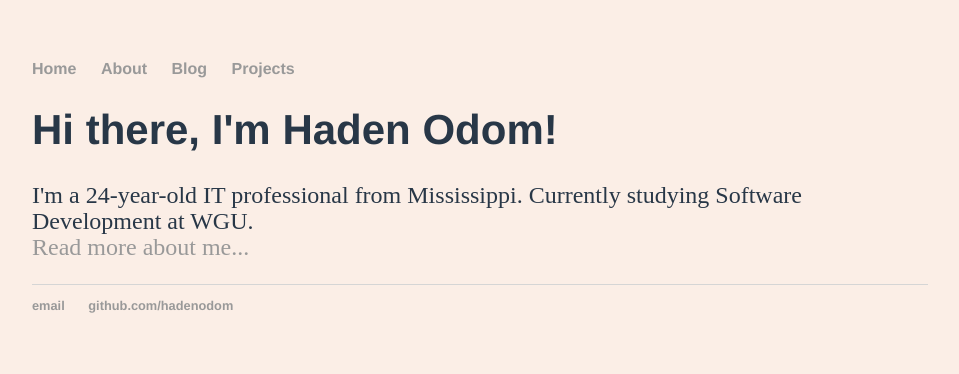
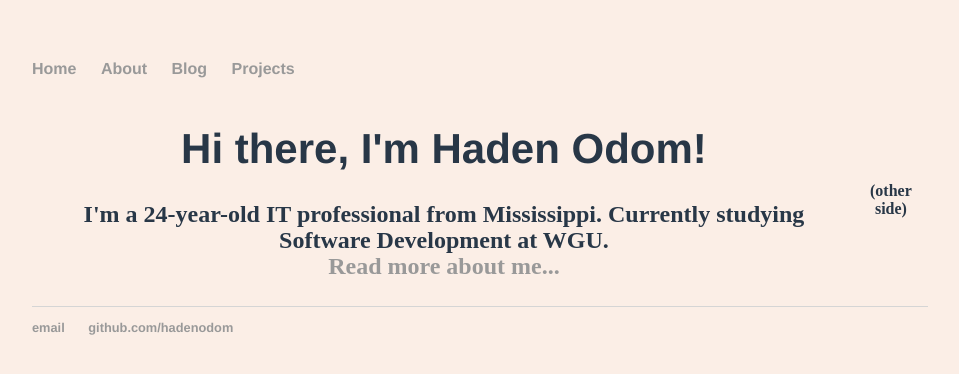
Before and after one commit to hadenodom/hadenodom.github.io, a Jekyll site: the page built from index.html, in a window 1280 px wide. Shown: the top 374 px of the page, without its empty margins (160-1119 px from the left). Built offline with Jekyll 4.4.1, drawn with Linux system fonts in a browser that asks for light colours.

Commit message:
Experimenting with table design

```diff
--- a/index.html
+++ b/index.html
@@ -2,7 +2,14 @@
 layout: default
 title: Haden Odom
 ---
+<table style="width:100%">
+<tr> <th>
 <div class="blurb">
 	<h1>Hi there, I'm Haden Odom!</h1>
 	<p>I'm a 24-year-old IT professional from Mississippi.  Currently studying Software Development at WGU. <br />  <a href="/about">Read more about me... </a></p>
 </div><!-- /.blurb -->
+	</th>
+	<th>
+		(other side)
+</th></tr>
+</table>
```
